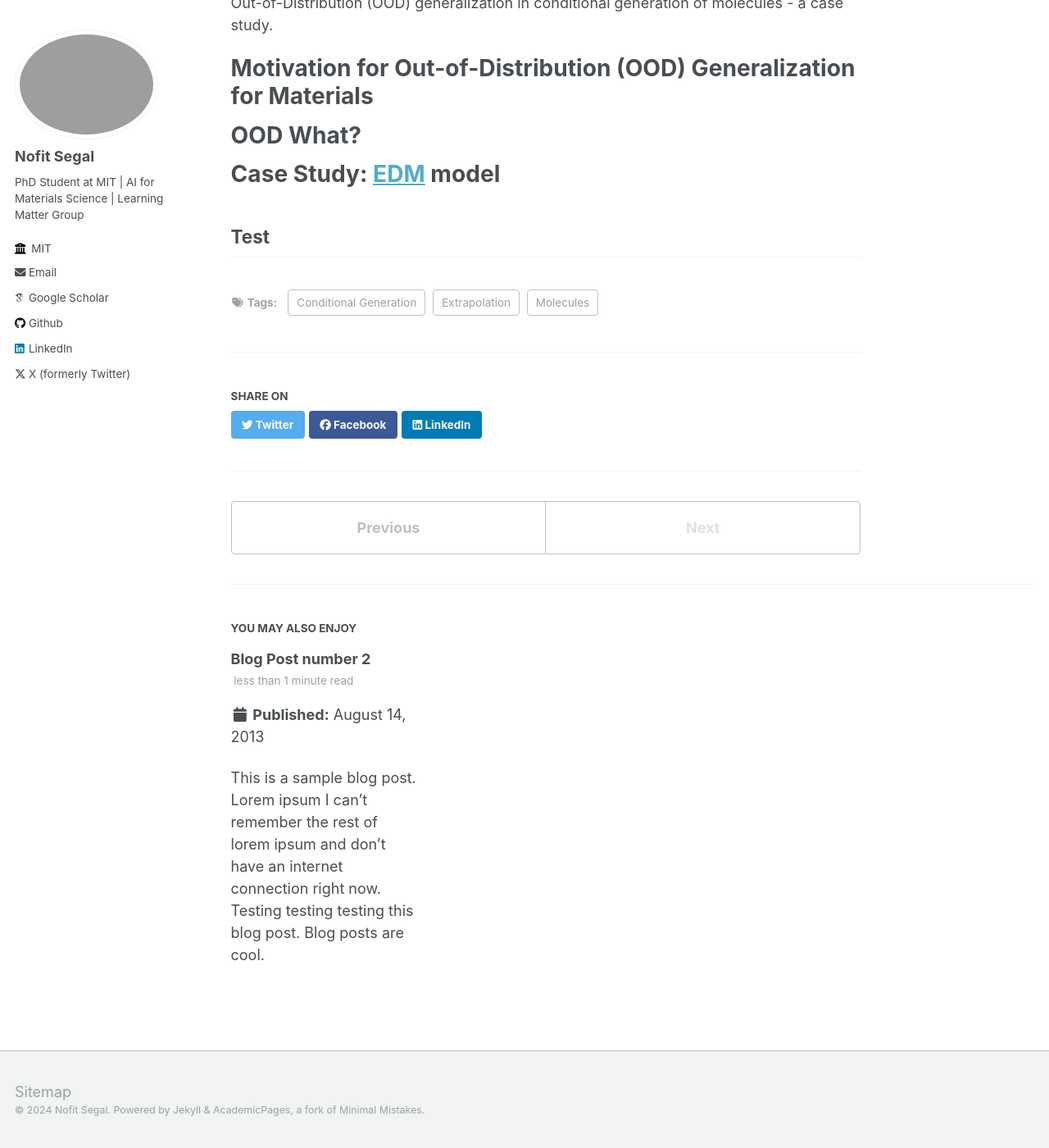
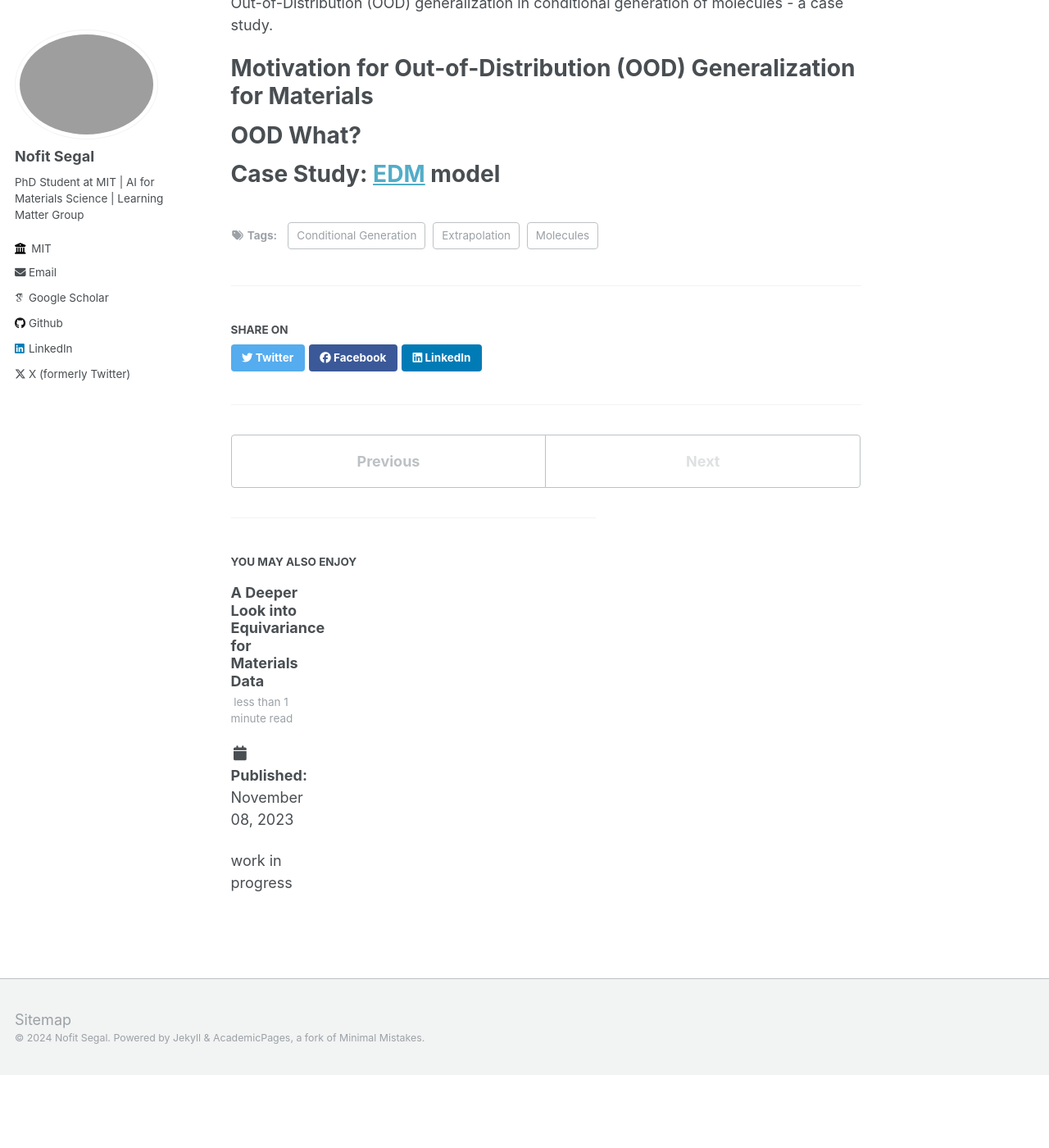
Before and after one commit to nofitsegal/nofitsegal.github.io, a Jekyll site: the page built from _posts/2024-12-07-Extrapolation_in_Conditional_Generation_of_Molecules.md, in a window 1280 px wide and 1400 px high, scrolled down 252 px. Shown: the whole window at 82% size. Built offline with Jekyll 4.4.1, drawn with Linux system fonts in a browser that asks for light colours; some web fonts are replaced; after the commit the page ends 1563 px from its top, so only the background shows below that.

Commit message:
proj paths

```diff
--- /dev/null
+++ b/_posts/2023-11-08-A-Deeper-Look-into-Equivariance-for-Materials-Data.md
@@ -0,0 +1,11 @@
+---
+title: 'A Deeper Look into Equivariance for Materials Data'
+date: 2023-11-08
+permalink: /posts/2013/08/blog-post-2/
+tags:
+  - Equivariance
+  - GNN
+  - Molecules
+---
+
+work in progress
--- a/_posts/2024-12-07-Extrapolation_in_Conditional_Generation_of_Molecules.md
+++ b/_posts/2024-12-07-Extrapolation_in_Conditional_Generation_of_Molecules.md
@@ -18,6 +18,3 @@ OOD What?
 
 Case Study: [EDM](https://arxiv.org/abs/2203.17003) model
 ======
-
-Test
-------
```
Also changed, not shown: _data/_posts_old/2013-08-14-blog-post-2.md (renamed from _posts/2013-08-14-blog-post-2.md).
